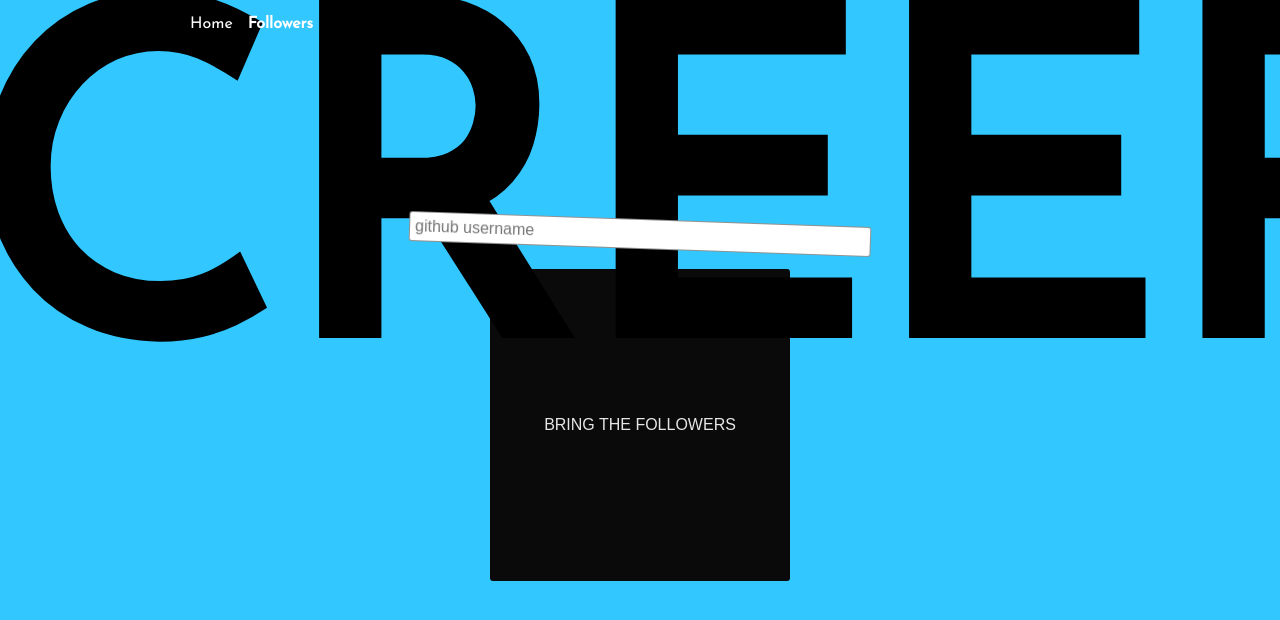
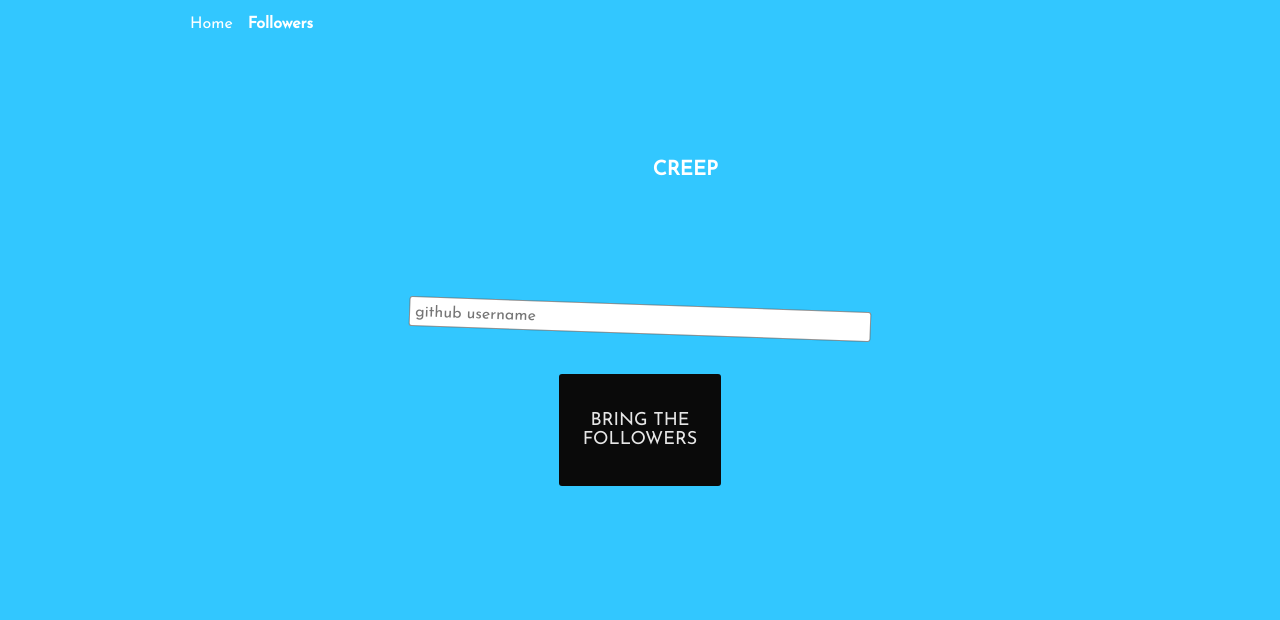
Before and after one commit to tyreer/github-explorer, a React app: page /followers in a window 1280 px wide. Built offline with nearby package versions, Linux system fonts and the light colour scheme; some packages are replaced by stand-ins of ours.

Commit message:
Revised styles on follower input

```diff
--- a/app/assets/css/Followers.css
+++ b/app/assets/css/Followers.css
@@ -1,17 +1,24 @@
 .Followers__headline {
-  font-size: calc(170px + (450 - 170) * ((100vw - 450px) / (1280 - 450)));
+  font-size: 30px;
   margin: 0;
   position: fixed;
-  top: 0vh;
-  left: -40px;
+  top: 20%;
+  left: 51%;
+  color: white;
+
+  @media(min-width: 500px) {
+    font-size: 20px;
+  }
 }
 
-.button--creep:hover {
-  transition: all 0.5s;
-  background: white;
-  color: black;
-  border: 30px solid black;
-  padding: 10px;
+@media(min-width: 500px) {
+  .button--creep:hover {
+    transition: all 0.5s;
+    background: white;
+    color: black;
+    border: 5px solid black;
+    padding: 10px;
+  }
 }
 
 .PlayerInput--single {
@@ -20,7 +27,7 @@
   height: 100vh;
   width: 100%;
   align-items: center;
-  justify-content: space-around;
+  justify-content: flex-end;
   margin-top: -48px;
 
     @media(min-width: 500px){
@@ -28,31 +35,43 @@
     }
 }
 
-.PlayerInput--single label {
-  text-align: center;
-  font-size: 150px;
-  font-weight: 200;
-  display: none;
-}
-
 .button--creep {
   color: #e6e6e6;
   background: #0a0a0a;
-  border: none;
-  font-size: 16px;
-  border-radius: 3px;
-  width: 90vw;
-  text-align: center;
+  display: flex;
   justify-content: center;
-  display: flex;
-  height: 20vh;
-  padding: 40px;
-  margin: 10px auto;
   align-items: center;
   cursor: pointer;
+  font-family: Josefin Sans, system-ui;
+  border: none;
+  font-size: 20px;
+  border-radius: 3px;
+  text-align: center;
+  height: 15vh;
+  width: 100vw;
+  margin: 0 0 70px;
+  padding: 40px;
 
     @media(min-width: 500px) {
-      height: 39vh;
-      width: 300px;
+      font-size: 18px;
+      height: 14vh;
+      width: 18%;
+      margin: 10px auto;
     }
 }
+
+/*formerly .column input*/
+
+.PlayerInput__input {
+  border-radius: 3px;
+  margin: 0px 0 30px;
+  padding: 5px;
+  border: 1px solid rgba(0, 0, 0, 0.43);
+  font-size: 16px;
+  width: 50%;
+  transform: rotate(2deg);
+}
+
+.PlayerInput__input::placeholder {
+  font-family: Josefin Sans, system-ui;
+}
--- a/app/assets/css/base.css
+++ b/app/assets/css/base.css
@@ -7,6 +7,7 @@
 body {
   background: var(--color-blue);
   font-family: Josefin Sans, system-ui;
+  overflow: hidden;
 }
 
 ul {
@@ -29,3 +30,13 @@ h1 {
     font-size: 2rem;
   }
 }
+
+/* Positions input labels out of view while remaining accessible to screen readers */
+.screen-reader-text {
+  position: absolute;
+  left: -10000px;
+  top: auto;
+  width: 1px;
+  height: 1px;
+  overflow: hidden;
+}
--- a/app/assets/css/components.css
+++ b/app/assets/css/components.css
@@ -100,18 +100,6 @@
   flex-direction: column;
   width: 100%;
   align-items: center;
-}
-
-/*formerly .column input*/
-
-.PlayerInput__input {
-  border-radius: 3px;
-  margin: 10px 0;
-  padding: 5px;
-  border: 1px solid rgba(0, 0, 0, 0.43);
-  font-size: 16px;
-  width: 50%;
-  transform: rotate(2deg);
 }
 
 .column label {
--- a/app/components/Followers.js
+++ b/app/components/Followers.js
@@ -47,11 +47,12 @@ export default class Followers extends Component {
             <h1 className='Followers__headline'>CREEP</h1>
             <PlayerInput
               id='followed'
-              label= {this.props.label}
+              label= 'github username'
               onSubmit={this.handleSubmit}
               className='PlayerInput--single'
               buttonText='BRING THE FOLLOWERS'
               buttonClass='button--creep'
+              labelClass='screen-reader-text'
             />
           </div>
         }
@@ -86,7 +87,3 @@ export default class Followers extends Component {
 Followers.propTypes = {
   label: PropTypes.string.isRequired,
 }
-
-Followers.defaultProps = {
-  label: `CREEP`,
-}
--- a/app/components/PlayerInput.js
+++ b/app/components/PlayerInput.js
@@ -35,7 +35,7 @@ export default class PlayerInput extends Component {
   render() {
     return (
       <form className={this.props.className} onSubmit={this.handleSubmit}>
-        <label className='header' htmlFor='username'>{this.props.label}</label>
+        <label className={this.props.labelClass} htmlFor='username'>{this.props.label}</label>
         <input
           id='username'
           className='PlayerInput__input'
@@ -61,11 +61,13 @@ PlayerInput.propTypes = {
   label: PropTypes.string.isRequired,
   onSubmit: PropTypes.func.isRequired,
   className: PropTypes.string,
+  labelClass: PropTypes.string
 }
 
 PlayerInput.defaultProps = {
   label: 'Username',
   className: 'column',
   buttonText: 'Submit',
-  buttonClass: 'button'
+  buttonClass: 'button',
+  labelClass: 'header'
 }
```
